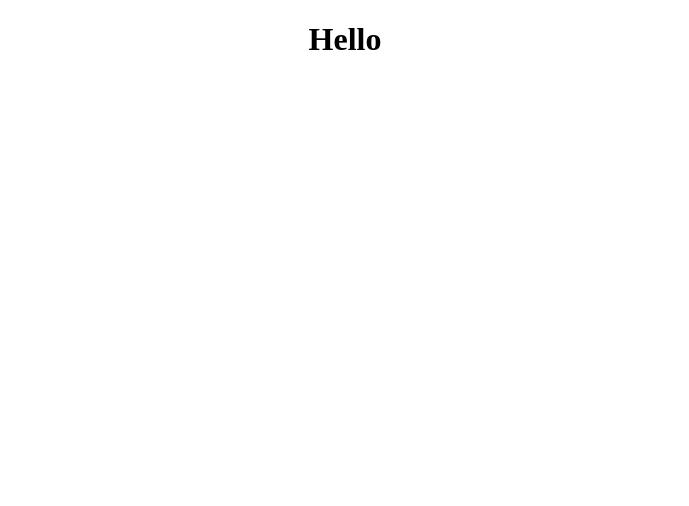
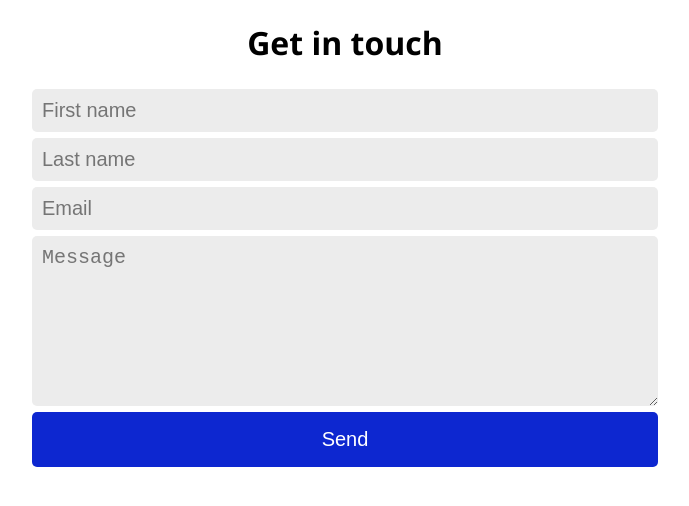
Before and after one commit to elmar8287/form_contact_React_hooks, a React (Create React App) app: page / in a window 1280 px wide. Shown: the top 506 px of the page, without its empty margins (295-984 px from the left). Built offline with nearby package versions, Linux system fonts and the light colour scheme.

Commit message:
Create a form structure and give styling

```diff
--- a/src/App.js
+++ b/src/App.js
@@ -1,9 +1,12 @@
+import React from 'react';
 import './App.css';
+import Form from './components/Form/Form';
 
 function App() {
   return (
     <div>
-      <h1>Hello</h1>
+      <h1>Get in touch</h1>
+      <Form />
     </div>
   );
 }
--- /dev/null
+++ b/src/components/Form/Form.css
@@ -0,0 +1,44 @@
+body {
+  font-family:'Segoe UI', Tahoma, Geneva, Verdana, sans-serif
+}
+
+.main {
+  width: 50%;
+  margin: auto;
+}
+
+.form {
+  display: flex;
+  flex-direction: column;
+}
+
+.form input,textarea{
+  font-size: 20px;
+  margin: 3px;
+  padding: 10px;
+  border: none;
+  background-color: rgb(236, 236, 236);
+  border-radius: 5px;
+}
+
+.form textarea{
+  height: 150px;
+  font-size: 20px;
+  margin: 3px;
+  padding: 10px;
+  border: none;
+  background-color: rgb(236, 236, 236);
+  border-radius: 5px;
+}
+
+.form-btn{
+  color: white;
+  font-size: 20px;
+  margin: 3px;
+  padding: 10px;
+  border: none;
+  background-color: rgb(13, 39, 208);
+  border-radius: 5px;
+  cursor: pointer;
+  height: 55px;
+}
--- /dev/null
+++ b/src/components/Form/Form.js
@@ -0,0 +1,18 @@
+import React from 'react';
+import "./Form.css";
+
+function Form() {
+  return (
+    <div className='main'>
+      <form className='form'>
+        <input type="text" placeholder="First name" maxLength="50" required/>
+        <input type="text" placeholder="Last name" maxLength="50" required/>
+        <input type="email" placeholder="Email" maxLength="50" required/>
+        <textarea placeholder="Message" maxLength="50"/>
+        <button type="submit" className='form-btn'>Send</button>
+      </form>
+    </div>
+  );
+}
+
+export default Form;
```
